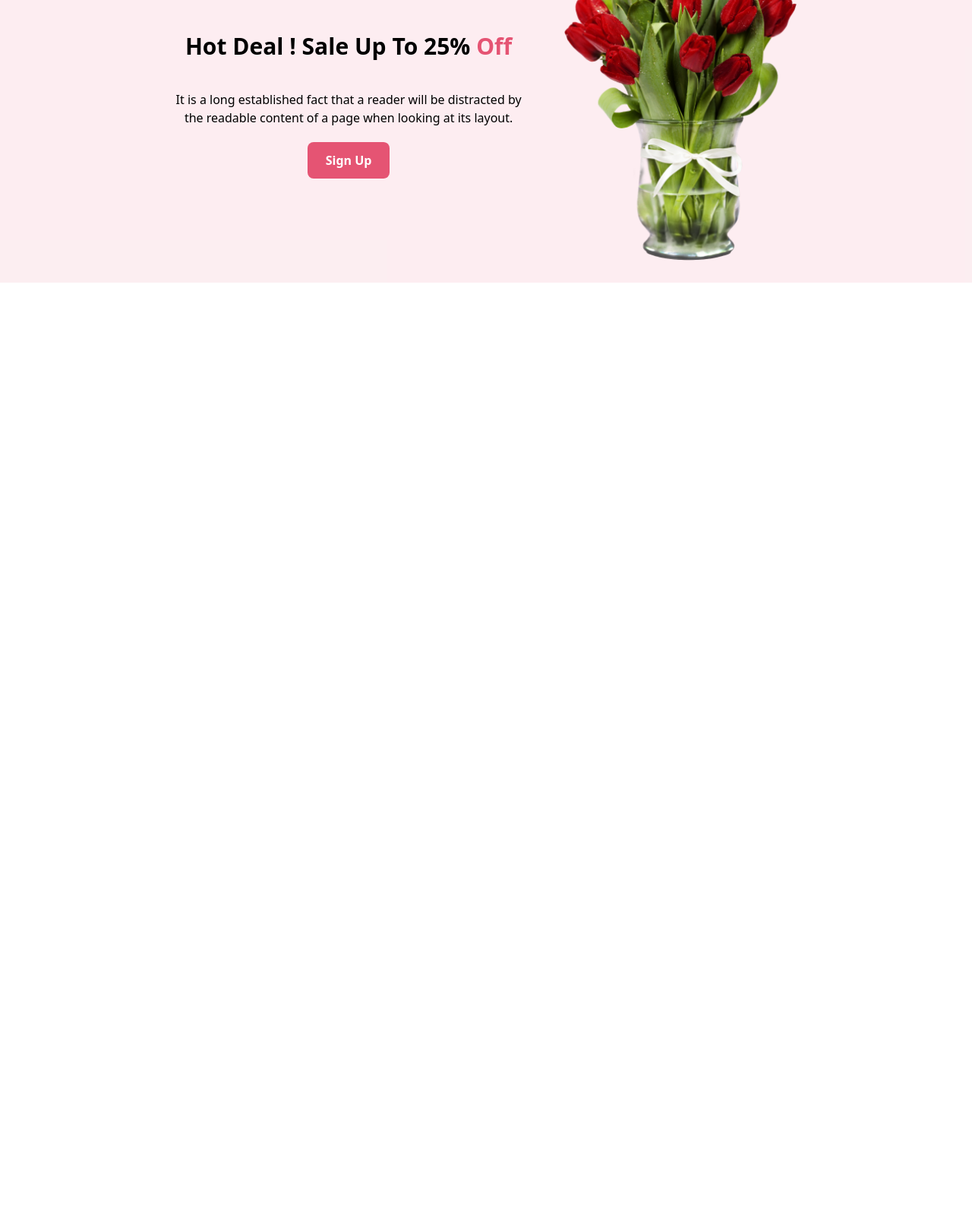
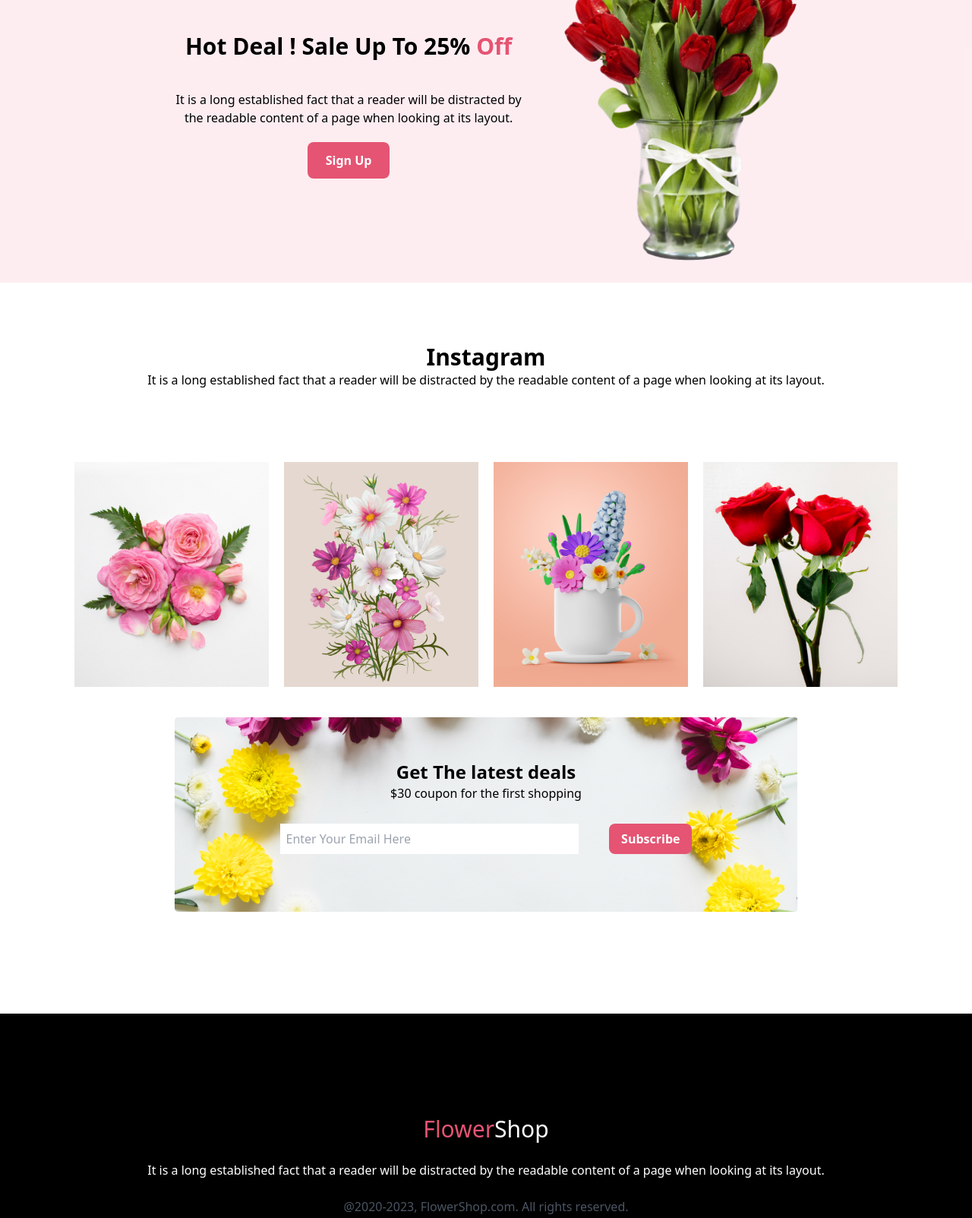
Before and after one commit to Md-Sakib-Rahman/Assignment-1-CSE-3532, a website: page index.html in a window 1280 px wide. Shown: the part 1717-3320 px from the top of the page at 76% size. Before the commit the page ends 2089 px from the top, so only its background shows below. Drawn offline with Linux system fonts and the light colour scheme.

Commit message:
made the last section

```diff
--- a/index.html
+++ b/index.html
@@ -116,13 +116,52 @@
                     ">Sign Up</button>
                 </div>
                 <div>
-                    <img class="max-sm:mx-auto md:w-[600px]" src="../Asset/pngwing 8.png" alt="">
+                    <img class="max-sm:mx-auto md:w-[600px]" src="./Asset/pngwing 8.png" alt="">
                 </div>
             </div>
+        </section>
+        <section>
+            <div class="text-center">
+                <h2 class="text-3xl font-bold mt-20">Instagram</h2>
+                <p>It is a long established fact that a reader will be distracted by the readable content of a page when looking at its layout.</p>
+            </div>
+            <div class="flex max-md:flex-col gap-5 mt-24 justify-center items-center ">
+                <img class="w-[20%] max-md:w-[40%]" src="./Asset/Flower 01.png" alt="">
+                <img class="w-[20%] max-md:w-[40%]" src="./Asset/Rectangle 4.png" alt="">
+                <img class="w-[20%] max-md:w-[40%]" src="./Asset/Rectangle 5.png" alt="">
+                <img class="w-[20%] max-md:w-[40%]" src="./Asset/Rectangle 6.png" alt="">
+            </div>
+        </section>
+
+        <section class="w-[80%] mx-auto">
+                <div class=" p-4  bg-[url('../Asset/bg.png')] bg-contain  bg-no-repeat mx-auto w-[80%] max-sm:pt-10 max-sm:bg-cover mt-10 h-[350px]  ">
+                    <div class="text-center  lg:pt-10">
+                        <h2 class="font-bold text-2xl max-md:text-[18px]">Get The latest deals</h2>
+                        <p>$30 coupon for the first shopping</p>
+                    </div>
+                    <div class=" flex max-sm:flex-col justify-center items-center w-full h-[30%] max-md:h-[20%] max-sm:h-[80%] gap-10 max-sm:gap-2 ">
+                        <input class="
+                            p-2
+                            max-md:p-1
+                            w-[50%]
+                            max-sm:w-[80%]
+                        " type="text" placeholder="Enter Your Email Here"> <button class="
+                        bg-[#E55473] hover:bg-[#a93851]
+                        text-white font-bold
+                        py-2 px-4
+                        max-md:py-1 max-md:px-2 max-md:text-md
+                        rounded-lg">Subscribe</button>
+                    </div>
+                </div>
         </section>
 
     </main>
 
+    <footer class="mt-10 h-[400px] text-center flex flex-col justify-center items-center gap-6 bg-black text-white">
+        <h2 class="text-3xl"><span class="text-[#E55473]">Flower</span>Shop</h2>
+        <p>It is a long established fact that a reader will be distracted by the readable content of a page when looking at its layout.</p>
+        <p class="text-gray-600">@2020-2023, FlowerShop.com. All rights reserved.</p>
+    </footer>
 
 
 </body>
--- a/tailwind.config.js
+++ b/tailwind.config.js
@@ -2,7 +2,10 @@
 module.exports = {
   content: ["./src/**/*.{html,js}"],
   theme: {
-    extend: {},
+    extend: {
+      backgroundImage: {
+      }
+    },
   },
   plugins: [],
 }
```
Also changed, not shown: Asset/bg.png (renamed from Asset/Rectangle 9.png), src/output.css.
